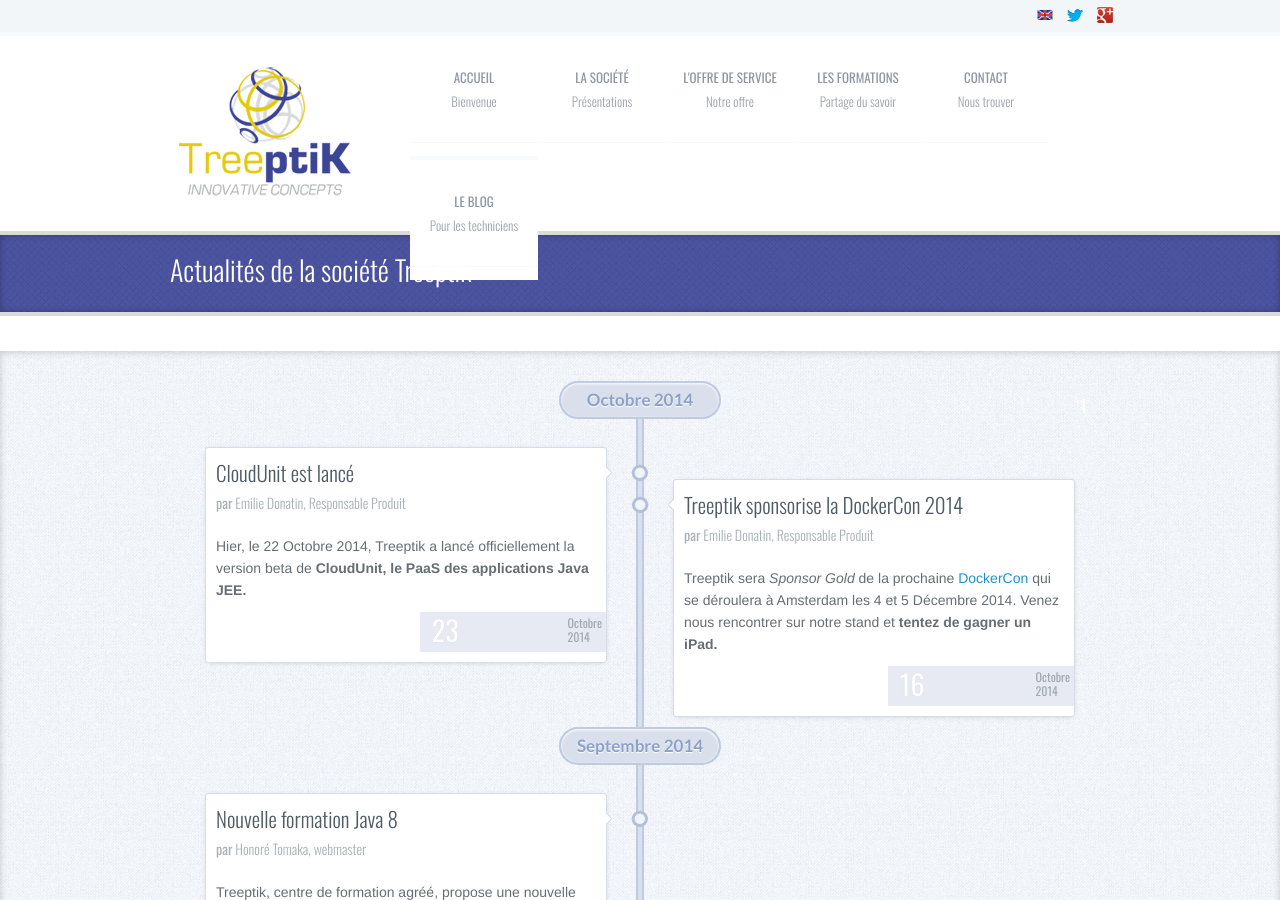
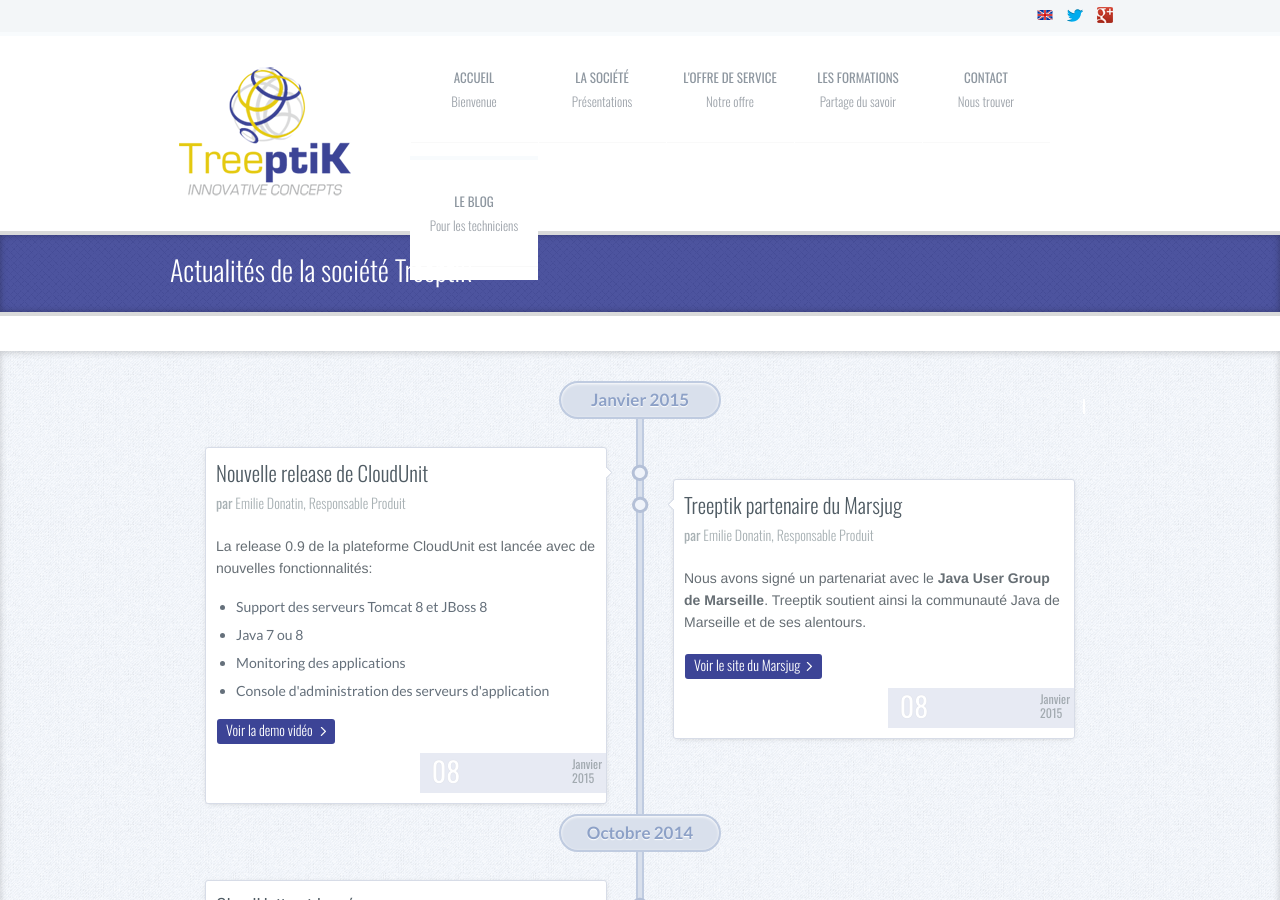
Before and after one commit to Treeptik/Site-Internet-Treeptik, a Jekyll site: the page built from treeptik-actualites.html, in a window 1280 px wide and 900 px high. Built offline with Jekyll 4.4.1, drawn with Linux system fonts in a browser that asks for light colours; Markdown is read by kramdown in place of the engine named in the settings.

Commit message:
added news

```diff
--- a/treeptik-actualites.html
+++ b/treeptik-actualites.html
@@ -1,6 +1,6 @@
 ---
 layout: default
-title: Actualités - Treeptik
+title: Actualités de la société et du PaaS Java CloudUnit
 ---
 <section id="headline2">
     <div class="container">
@@ -10,6 +10,48 @@ title: Actualités - Treeptik
 <section id="main-timeline">
     <div class="container">
         <div id="tline-content">
+            <div class="tline-topdate"> Janvier 2015</div>
+            <article class="tline-box" id="post-17">
+                <span class="tline-row-l"></span>
+                <h4>Nouvelle release de CloudUnit</h4>
+                <h6 class="blog-author"><strong>par</strong> Emilie Donatin, Responsable Produit </h6>
+                <br>
+
+                <div class="entry">
+                    <p>La release 0.9 de la plateforme CloudUnit est lancée avec de nouvelles fonctionnalités:</p>
+                    <ul class="disc">
+                        <li>Support des serveurs Tomcat 8 et JBoss 8</li>
+                        <li>Java 7 ou 8</li>
+                        <li>Monitoring des applications</li>
+                        <li>Console d'administration des serveurs d'application</li>
+                    </ul>
+                    <p><a class="readmore" href="http://youtu.be/7pq_sy5gR-U"
+                          target="blank">Voir la demo vidéo</a></p>
+                </div>
+                <div class="blog-date-sp">
+                    <h3>08</h3><span>Janvier<br>
+                        2015</span>
+                </div>
+            </article>
+
+            <article class="tline-box rgtline" id="post-16">
+                <span class="tline-row-r"></span>
+                <h4>Treeptik partenaire du Marsjug</h4>
+                <h6 class="blog-author"><strong>par</strong> Emilie Donatin, Responsable Produit </h6>
+                <br>
+
+                <div class="entry">
+                    <p>Nous avons signé un partenariat avec le <strong>Java User Group de Marseille</strong>. Treeptik
+                        soutient ainsi la communauté Java de Marseille et de ses alentours.</p>
+
+                    <p><a class="readmore" href="http://marsjug.org/#partenaires"
+                          target="blank">Voir le site du Marsjug</a></p>
+                </div>
+                <div class="blog-date-sp">
+                    <h3>08</h3><span>Janvier<br>
+                        2015</span>
+                </div>
+            </article>
 
             <div class="tline-topdate"> Octobre 2014</div>
 
@@ -20,7 +62,8 @@ title: Actualités - Treeptik
                 <br>
 
                 <div class="entry">
-                <p>Hier, le 22 Octobre 2014, Treeptik a lancé officiellement la version beta de <strong>CloudUnit, le
+                    <p>Hier, le 22 Octobre 2014, Treeptik a lancé officiellement la version beta de <strong>CloudUnit,
+                        le
                         PaaS des applications Java JEE.</strong></p>
                 </div>
                 <div class="blog-date-sp">
@@ -37,7 +80,8 @@ title: Actualités - Treeptik
 
                 <div class="entry">
                     <p>Treeptik sera <em>Sponsor Gold</em> de la prochaine <a
-                        href="http://europe.dockercon.com/sponsors.php" target="_blank">DockerCon</a> qui se déroulera à
+                            href="http://europe.dockercon.com/sponsors.php" target="_blank">DockerCon</a> qui se
+                        déroulera à
                         Amsterdam les 4 et 5 Décembre 2014. Venez nous rencontrer sur notre stand et <strong>tentez de
                             gagner un iPad.</strong></p>
                 </div>
@@ -109,7 +156,9 @@ title: Actualités - Treeptik
                 <br>
 
                 <div class="entry">
-                        <p>Google a accordé à Treeptik un crédit de 20000 $ à utiliser sur la plateforme IaaS Compute Engine pour soutenir le développement de notre <a href="http://cloudunit.fr">PaaS Java CloudUnit.</a></p>
+                    <p>Google a accordé à Treeptik un crédit de 20000 $ à utiliser sur la plateforme IaaS Compute Engine
+                        pour soutenir le développement de notre <a href="http://cloudunit.fr">PaaS Java CloudUnit.</a>
+                    </p>
                 </div>
                 <div class="blog-date-sp">
                     <h3>11</h3><span>Juin<br>
```
Also changed, not shown: other parts of treeptik-actualites.html (+4 -1 lines). Lines whose indentation alone changed are shown as unchanged.
